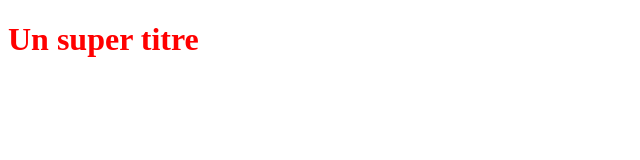
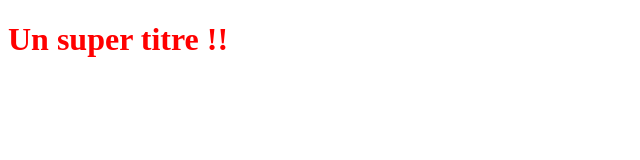
Before and after one commit to misled93/OpenclassroomProject, a plain HTML site: page index.html in a window 1280 px wide. Shown: the full height of the page, 0-640 px from the left. Drawn offline with Linux system fonts and the light colour scheme.

Commit message:
modification du titre

```diff
--- a/index.html
+++ b/index.html
@@ -5,6 +5,6 @@
    <link rel="stylesheet" type="text/css" href="styles.css">
 </head>
 <body>
-   <h1>Un super titre</h1>
+   <h1>Un super titre !!</h1>
 </body>
 </html>
```
